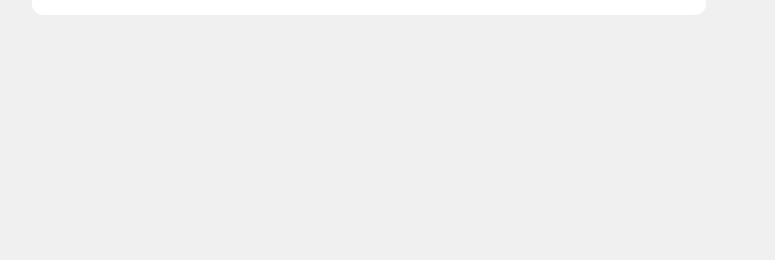
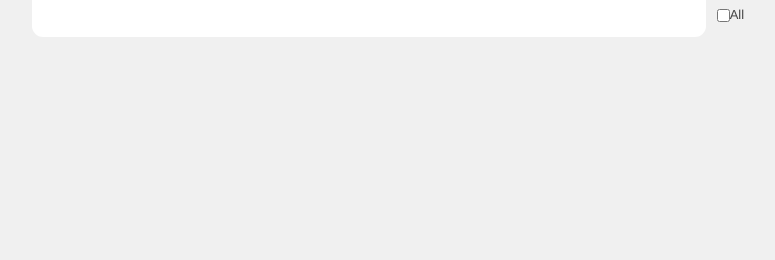
Before and after one commit to timbroder/simplewod-mongodb, a Django app: template workouts/templates/index.html in a window 1280 px wide. Shown: the part 117-377 px from the top of the page, without its empty margins (138-913 px from the left). Run offline with Django 3.2, Linux system fonts and the light colour scheme; the template is opened without the code that fills it, so the values that code supplies are empty; parts of the project's set-up code (start-up, migrations or seed data) failed here and were passed over; some libraries are stand-ins or nearby versions.

Commit message:
filtering on backbone. aw yeah

```diff
--- a/static/js/filters.js
+++ b/static/js/filters.js
@@ -1,21 +1,36 @@
-
 window.Ex = Backbone.Model.extend({
 	defaults: {
 		'active': false
 	},
 
 	toggle: function() {
-		this.set({'active': !this.get('active')});
-	},
-
-	initialize: function() {
+		this.set({'active': !this.get('active')}, {silent: true});
 	}
-
 });
 
 window.ExList = Backbone.Collection.extend({
 	model: Ex,
-	url: '/xml/exercise/'
+	url: '/xml/exercise/',
+
+	checkAll: function(instance) {
+		var changed = [instance];
+		console.log(instance.get('pk'));
+		if (instance.get('pk') == 0) {
+			this.each(function(e) {
+				if (e.get('active') && e.get('pk') != 0) {
+					e.set({'active': false});
+				}
+			});
+		}
+		else {
+			var all = this.find(function(e) { return e.get('pk') == 0; });
+			if (all.get('active') == true ) {
+				all.set({'active': false});
+			}
+		}
+		instance.change();
+
+	}
 });
 
 window.TodoView = Backbone.View.extend({
@@ -33,10 +48,14 @@
 	},
 
 	toggleActive: function() {
+		console.log('toggleActive');
 		this.model.toggle();
+		Exes.trigger('change:all', this.model);
+		//Exes.checkAll(this.model);
 	},
 
 	render: function() {
+		//console.log('rendering');
 		$(this.el).html(this.template(this.model.toJSON()));
 		return this;
 	}
@@ -44,8 +63,8 @@
 
 window.Exes = new ExList;
 
-Exes.bind("change", function(collection, error) {
-	//console.log(error);
+Exes.bind("change:all", function(instance){
+	this.checkAll(instance);
 });
 
 
--- a/workouts/templates/_exes.html
+++ b/workouts/templates/_exes.html
@@ -11,5 +11,5 @@
 </section>
 
 <script type="text/template" id="ex-template">
-<p><%= fields.name %></p>
+<p><input type="checkbox" class="ex" <% if (active) { %> checked<% } %>><label><%= fields.name %></label></input></p>
 </script>
--- a/workouts/templates/index.html
+++ b/workouts/templates/index.html
@@ -7,7 +7,8 @@
 <script type="text/javascript" src="/static/js/backbone.js"></script>
 <script type="text/javascript" src="/static/js/filters.js"></script>
 <script>
-	Exes.refresh({{ exes|safe }});
+	var all = [{"pk": 0, "model": "mongo.exercise", "fields": {"type": [0], "name": "All"}}];
+	Exes.refresh(all.concat({{ exes|safe }}));
 </script>
 {% endblock %}
 
```
